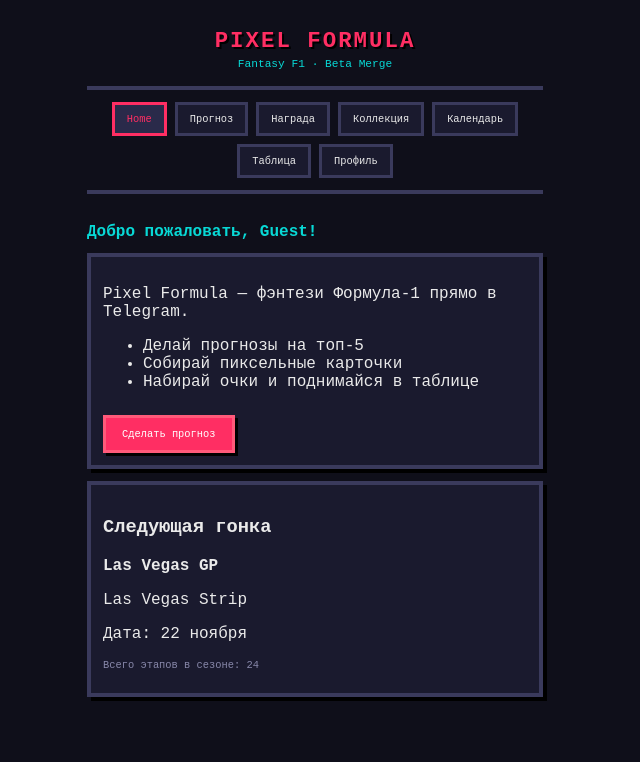
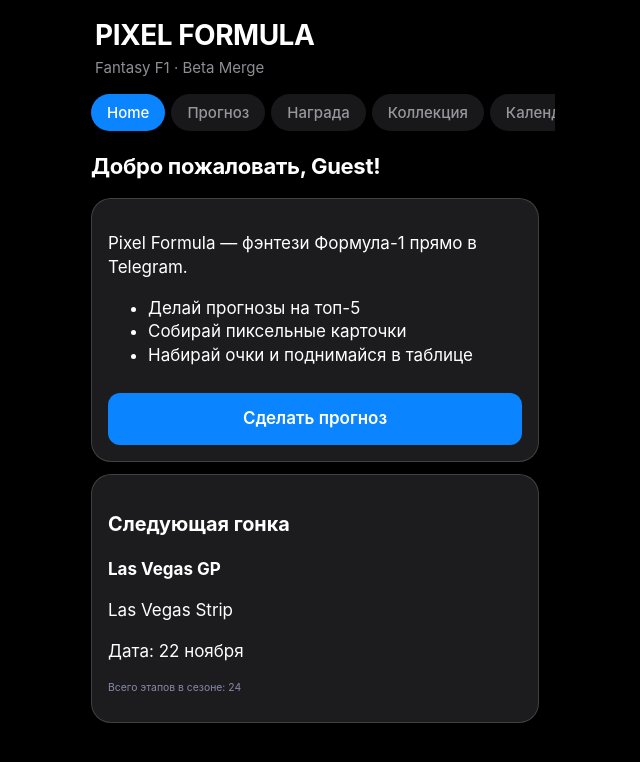
Before and after one commit to git-fomaz/pixel-formula, a React (Vite) app: page / in a window 1280 px wide. Shown: the top 762 px of the page, without its empty margins (325-965 px from the left). Built offline with nearby package versions, Linux system fonts and the light colour scheme.

Commit message:
iOS-style redesign: update src/App.css

```diff
--- a/src/App.css
+++ b/src/App.css
@@ -1,13 +1,30 @@
-/* Pixel Formula styles */
+/* Pixel Formula — Modern iOS-style design */
+
 :root {
-  --pixel-bg: #0f0f1a;
-  --pixel-card: #1a1a2e;
-  --pixel-border: #3a3a5c;
-  --pixel-accent: #ff2e63;
-  --pixel-accent-2: #08d9d6;
-  --pixel-text: #eaeaea;
-  --pixel-muted: #8888aa;
-  font-family: 'Press Start 2P', 'Courier New', monospace;
+  --bg: #000000;
+  --bg-elevated: #1c1c1e;
+  --bg-secondary: #2c2c2e;
+  --bg-tertiary: #3a3a3c;
+  --separator: rgba(84, 84, 88, 0.65);
+  --label: #ffffff;
+  --label-secondary: rgba(235, 235, 245, 0.6);
+  --label-tertiary: rgba(235, 235, 245, 0.3);
+  --accent: #0a84ff;
+  --accent-red: #ff453a;
+  --accent-green: #30d158;
+  --accent-orange: #ff9f0a;
+  --accent-yellow: #ffd60a;
+  --fill: rgba(120, 120, 128, 0.2);
+  --fill-secondary: rgba(120, 120, 128, 0.16);
+  --radius-sm: 10px;
+  --radius-md: 14px;
+  --radius-lg: 20px;
+  --radius-xl: 28px;
+  --shadow: 0 4px 24px rgba(0, 0, 0, 0.35);
+  --shadow-soft: 0 2px 12px rgba(0, 0, 0, 0.25);
+  font-family: -apple-system, BlinkMacSystemFont, "SF Pro Text", "SF Pro Display", system-ui, "Segoe UI", Roboto, sans-serif;
+  -webkit-font-smoothing: antialiased;
+  -moz-osx-font-smoothing: grayscale;
 }
 
 * {
@@ -16,153 +33,293 @@
 
 body {
   margin: 0;
-  background: var(--pixel-bg);
-  color: var(--pixel-text);
+  background: var(--bg);
+  color: var(--label);
   min-height: 100vh;
+  font-size: 17px;
+  line-height: 1.4;
 }
 
 .app {
   max-width: 480px;
   margin: 0 auto;
-  padding: 12px;
   min-height: 100vh;
+  display: flex;
+  flex-direction: column;
+  background: var(--bg);
 }
 
 .pixel-header {
-  text-align: center;
-  padding: 16px 0;
-  border-bottom: 4px solid var(--pixel-border);
+  padding: 16px 20px 8px;
+  text-align: left;
 }
 
 .pixel-header h1 {
   margin: 0;
-  font-size: 1.4rem;
-  color: var(--pixel-accent);
-  text-shadow: 2px 2px 0 #000;
-  letter-spacing: 2px;
+  font-size: 28px;
+  font-weight: 700;
+  letter-spacing: -0.5px;
+  color: var(--label);
 }
 
 .pixel-header p {
-  margin: 4px 0 0;
-  font-size: 0.7rem;
-  color: var(--pixel-accent-2);
+  margin: 2px 0 0;
+  font-size: 15px;
+  color: var(--label-secondary);
+  font-weight: 400;
 }
 
 .pixel-nav {
   display: flex;
-  gap: 8px;
-  padding: 12px 0;
-  border-bottom: 4px solid var(--pixel-border);
-  flex-wrap: wrap;
-  justify-content: center;
+  gap: 6px;
+  padding: 8px 16px 12px;
+  overflow-x: auto;
+  -webkit-overflow-scrolling: touch;
+  scrollbar-width: none;
+}
+
+.pixel-nav::-webkit-scrollbar {
+  display: none;
 }
 
 .pixel-nav a {
-  color: var(--pixel-text);
+  flex: 0 0 auto;
+  color: var(--label-secondary);
   text-decoration: none;
-  padding: 8px 12px;
-  border: 3px solid var(--pixel-border);
-  background: var(--pixel-card);
-  font-size: 0.65rem;
-  image-rendering: pixelated;
+  padding: 8px 16px;
+  border-radius: 999px;
+  background: var(--fill);
+  font-size: 15px;
+  font-weight: 500;
+  transition: all 0.2s ease;
 }
 
 .pixel-nav a.active,
 .pixel-nav a:hover {
-  border-color: var(--pixel-accent);
-  color: var(--pixel-accent);
-  background: #2a2a4a;
+  background: var(--accent);
+  color: #fff;
+}
+
+main {
+  flex: 1;
+  padding: 0 16px 100px;
 }
 
 .pixel-page {
-  padding: 16px 0;
+  padding: 8px 0 24px;
 }
 
 .pixel-page h2 {
-  font-size: 1rem;
-  margin-bottom: 12px;
-  color: var(--pixel-accent-2);
+  font-size: 22px;
+  font-weight: 700;
+  margin: 0 0 16px;
+  letter-spacing: -0.3px;
 }
 
-.pixel-card {
-  background: var(--pixel-card);
-  border: 4px solid var(--pixel-border);
-  padding: 12px;
+.pixel-card,
+.ios-card {
+  background: var(--bg-elevated);
+  border-radius: var(--radius-lg);
+  padding: 16px;
   margin-bottom: 12px;
-  box-shadow: 4px 4px 0 #000;
+  box-shadow: var(--shadow-soft);
+  border: 0.5px solid var(--separator);
 }
 
-.pixel-btn {
-  background: var(--pixel-card);
-  color: var(--pixel-text);
-  border: 3px solid var(--pixel-border);
-  padding: 10px 16px;
+.pixel-btn,
+.ios-btn {
+  background: var(--accent);
+  color: #fff;
+  border: none;
+  border-radius: 12px;
+  padding: 14px 20px;
   font-family: inherit;
-  font-size: 0.65rem;
+  font-size: 17px;
+  font-weight: 600;
   cursor: pointer;
-  box-shadow: 3px 3px 0 #000;
+  transition: transform 0.15s ease, opacity 0.15s ease;
+  width: 100%;
+  text-align: center;
+  text-decoration: none;
+  display: inline-flex;
+  align-items: center;
+  justify-content: center;
 }
 
-.pixel-btn:hover,
-.pixel-btn:active {
-  transform: translate(1px, 1px);
-  box-shadow: 2px 2px 0 #000;
+.pixel-btn:active,
+.ios-btn:active {
+  transform: scale(0.97);
+  opacity: 0.85;
+}
+
+.pixel-btn.secondary,
+.ios-btn.secondary {
+  background: var(--fill);
+  color: var(--accent);
 }
 
 .pixel-btn.primary {
-  background: var(--pixel-accent);
-  border-color: #ff5a7a;
-  color: #fff;
+  background: var(--accent);
 }
 
-.drivers-list {
+/* Bottom tab bar */
+.tab-bar {
+  position: fixed;
+  bottom: 0;
+  left: 50%;
+  transform: translateX(-50%);
+  width: 100%;
+  max-width: 480px;
+  background: rgba(28, 28, 30, 0.82);
+  backdrop-filter: blur(20px) saturate(180%);
+  -webkit-backdrop-filter: blur(20px) saturate(180%);
+  border-top: 0.5px solid var(--separator);
+  display: flex;
+  justify-content: space-around;
+  padding: 8px 8px calc(8px + env(safe-area-inset-bottom));
+  z-index: 100;
+}
+
+.tab-bar a {
+  flex: 1;
   display: flex;
   flex-direction: column;
-  gap: 8px;
+  align-items: center;
+  gap: 2px;
+  color: var(--label-secondary);
+  text-decoration: none;
+  font-size: 10px;
+  font-weight: 500;
+  padding: 4px 0;
+  transition: color 0.2s ease;
 }
 
-.driver-card {
-  display: flex;
-  justify-content: space-between;
-  align-items: center;
+.tab-bar a.active {
+  color: var(--accent);
 }
 
-.driver-info {
-  display: flex;
-  flex-direction: column;
-  gap: 4px;
-  font-size: 0.7rem;
+.tab-bar .icon {
+  font-size: 22px;
+  line-height: 1;
 }
 
-.driver-card.selected {
-  background: #2a2a4a;
-  box-shadow: 4px 4px 0 #000, inset 0 0 0 2px currentColor;
+/* Form controls */
+select,
+input[type="text"] {
+  width: 100%;
+  background: var(--bg-secondary);
+  color: var(--label);
+  border: none;
+  border-radius: 12px;
+  padding: 14px 16px;
+  font-family: inherit;
+  font-size: 17px;
+  outline: none;
 }
 
-.driver-tag {
-  display: inline-block;
-  padding: 4px 8px;
-  border: 2px solid;
-  font-size: 0.6rem;
-  background: #1a1a2e;
+select:focus,
+input:focus {
+  box-shadow: 0 0 0 3px rgba(10, 132, 255, 0.4);
 }
 
-.pixel-table {
+/* Tables */
+.pixel-table,
+table {
   width: 100%;
-  border-collapse: collapse;
-  font-size: 0.7rem;
+  border-collapse: separate;
+  border-spacing: 0;
+  font-size: 15px;
 }
 
 .pixel-table th,
-.pixel-table td {
-  padding: 8px 4px;
+table th {
   text-align: left;
-  border-bottom: 2px solid var(--pixel-border);
+  color: var(--label-secondary);
+  font-weight: 600;
+  font-size: 13px;
+  text-transform: uppercase;
+  letter-spacing: 0.5px;
+  padding: 8px 12px;
 }
 
-.pixel-table .highlight {
-  background: #2a2a4a;
-  color: var(--pixel-accent);
+.pixel-table td,
+table td {
+  padding: 12px;
+  border-bottom: 0.5px solid var(--separator);
 }
 
-@import url('https://fonts.googleapis.com/css2?family=Press+Start+2P&display=swap');
+.pixel-table .highlight,
+tr.me {
+  background: rgba(10, 132, 255, 0.15);
+}
+
+/* Cards grid */
+.card-grid {
+  display: grid;
+  grid-template-columns: repeat(auto-fill, minmax(140px, 1fr));
+  gap: 12px;
+}
+
+.card-item {
+  background: var(--bg-elevated);
+  border-radius: var(--radius-md);
+  overflow: hidden;
+  border: 0.5px solid var(--separator);
+  transition: transform 0.2s ease;
+}
+
+.card-item:active {
+  transform: scale(0.97);
+}
+
+.card-item img {
+  width: 100%;
+  display: block;
+}
+
+.card-item .meta {
+  padding: 10px 12px;
+  font-size: 13px;
+}
+
+/* Stats */
+.stat-row {
+  display: grid;
+  grid-template-columns: repeat(2, 1fr);
+  gap: 12px;
+}
+
+.stat-box {
+  background: var(--bg-elevated);
+  border-radius: var(--radius-md);
+  padding: 16px;
+  text-align: center;
+}
+
+.stat-box strong {
+  display: block;
+  font-size: 28px;
+  font-weight: 700;
+  color: var(--accent);
+  margin-bottom: 4px;
+}
+
+.stat-box small {
+  color: var(--label-secondary);
+  font-size: 13px;
+}
+
+/* Utility */
+.muted {
+  color: var(--label-secondary);
+  font-size: 15px;
+}
+
+.section-title {
+  font-size: 13px;
+  font-weight: 600;
+  text-transform: uppercase;
+  letter-spacing: 0.8px;
+  color: var(--label-secondary);
+  margin: 20px 0 8px;
+}
```
